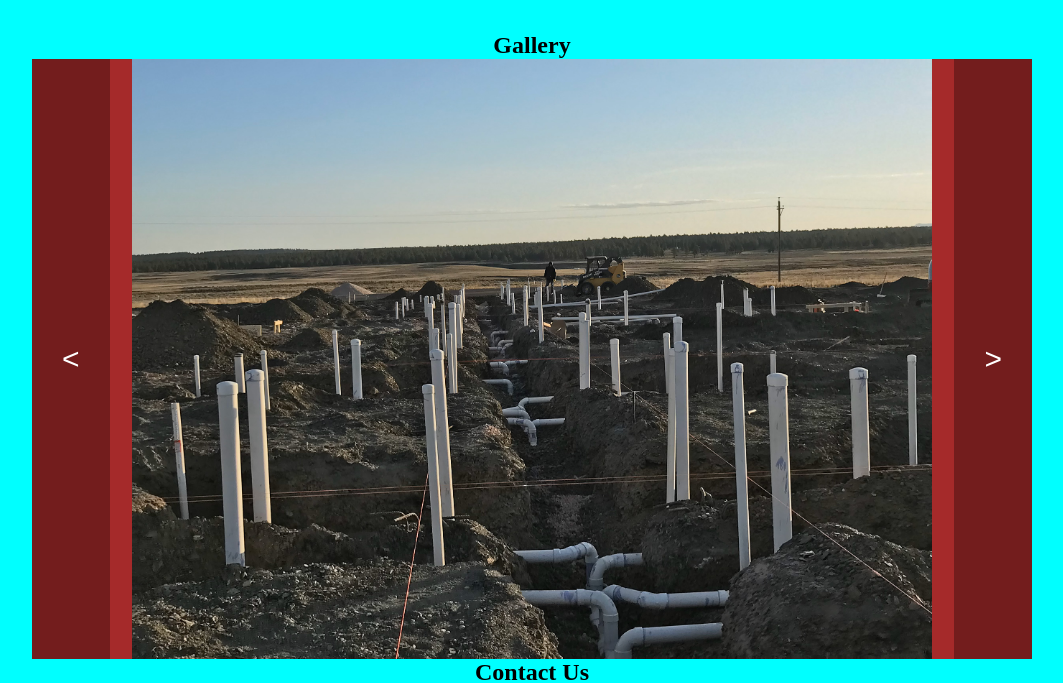
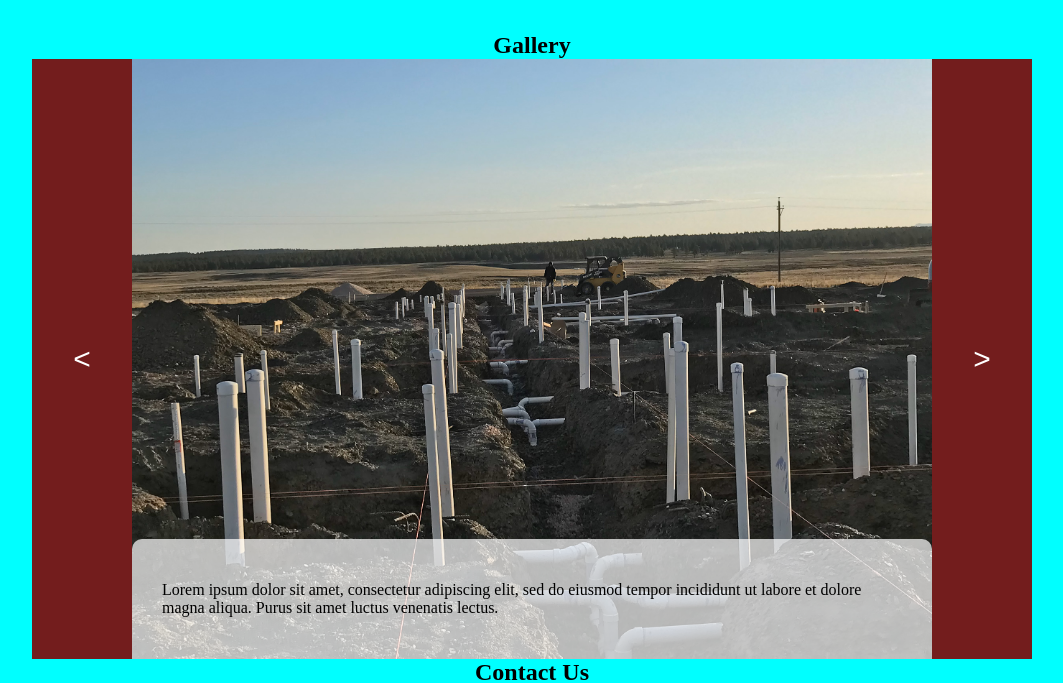
Before and after one commit to MicPlays/PlumbingSite, a plain HTML site: page pages/index.html in a window 1280 px wide. Shown: the part 1337-2020 px from the top of the page, without its empty margins (108-1171 px from the left). Drawn offline with Linux system fonts and the light colour scheme.

Commit message:
Added text to gallery, fixed gallery bug

```diff
--- a/css/index.css
+++ b/css/index.css
@@ -120,7 +120,8 @@ button
 
 .images
 {
-    position: relative;
+    position: absolute;
+    bottom: 0;
     display: flex;
     max-width: 100%;
     height: 100%;
@@ -133,21 +134,51 @@ button
     object-fit: contain;
 }
 
+.galleryinterface
+{
+    position: relative;
+    height: 100%;
+}
+
+.textcontainer
+{
+    position: absolute;
+    bottom: 0;
+    z-index: 2;
+    left: 10%;
+    right: 10%;
+    width: 80%;
+    height: 20%;
+    border-radius: 10px 10px 0px 0px;
+    background-color: rgba(255, 255, 255, 0.7);
+    display: flex;
+    align-items: center;
+    flex-wrap: wrap;
+    overflow-y: scroll;
+}
+
+#imagedesc
+{
+    margin-left: 30px;
+    margin-right: 30px;
+}
+
 .arrowcontainer
 {
     position: absolute;
+    left: 0;
+    right: 0;
+    bottom: 0;
     z-index: 1;
     width: 100%;
     height: 100%;
     display:flex;
-    left: 0;
-    right: 0;
-    bottom: 0px;
     justify-content: space-between;
 }
 
 .arrow
 {
+    width: 10%;
     border-radius: 0;
     background-color: rgba(0, 0, 0, 0.3);
     font-size: 30px;
--- a/js/gallery.js
+++ b/js/gallery.js
@@ -21,18 +21,15 @@ img4.setAttribute("class", "galleryimg");
 imageContainer.appendChild(img4);
 
 const images = document.querySelectorAll(".galleryimg");
-
 let index = 0;
-let imageWidth = img1.clientWidth;
 
 const arrows = document.querySelectorAll(".arrow");
-const leftarrow = arrows[0];
-const rightarrow = arrows[1];
+arrows[0].addEventListener("click", SwipeLeft);
+arrows[1].addEventListener("click", SwipeRight);
 
-leftarrow.addEventListener("click", SwipeLeft);
-rightarrow.addEventListener("click", SwipeRight);
-
+let imageWidth = 1000;
 window.addEventListener("resize", OnWindowResize);
+window.addEventListener("load", OnWindowResize);
 
 function SwipeLeft()
 {
@@ -45,7 +42,6 @@ function SwipeLeft()
             behavior: "smooth"
         }
     );
-
 }
 
 function SwipeRight()
@@ -63,7 +59,7 @@ function SwipeRight()
 
 function OnWindowResize()
 {
-    imageWidth = img1.clientWidth;
+    imageWidth = images[0].clientWidth;
     imageContainer.scroll(
         {
             left: (imageWidth * index),
--- a/pages/index.html
+++ b/pages/index.html
@@ -75,9 +75,16 @@
             <section class="gallery">
                 <h2 id="galleryhead">Gallery</h2>
                 <div class="gallerywindow">
-                    <div class="arrowcontainer">
-                        <button class="arrow" type="button"><</button>
-                        <button class="arrow" type="button">></button>
+                    <div class="galleryinterface">
+                        <div class="arrowcontainer">
+                            <button class="arrow" type="button"><</button>
+                            <button class="arrow" type="button">></button>
+                        </div>
+                        <div class="textcontainer">
+                            <p id="imagedesc">Lorem ipsum dolor sit amet, consectetur adipiscing elit,
+                                sed do eiusmod tempor incididunt ut labore et dolore magna aliqua.
+                                Purus sit amet luctus venenatis lectus.</p>
+                        </div>
                     </div>
                     <div class="images"></div>
                 </div>
```
